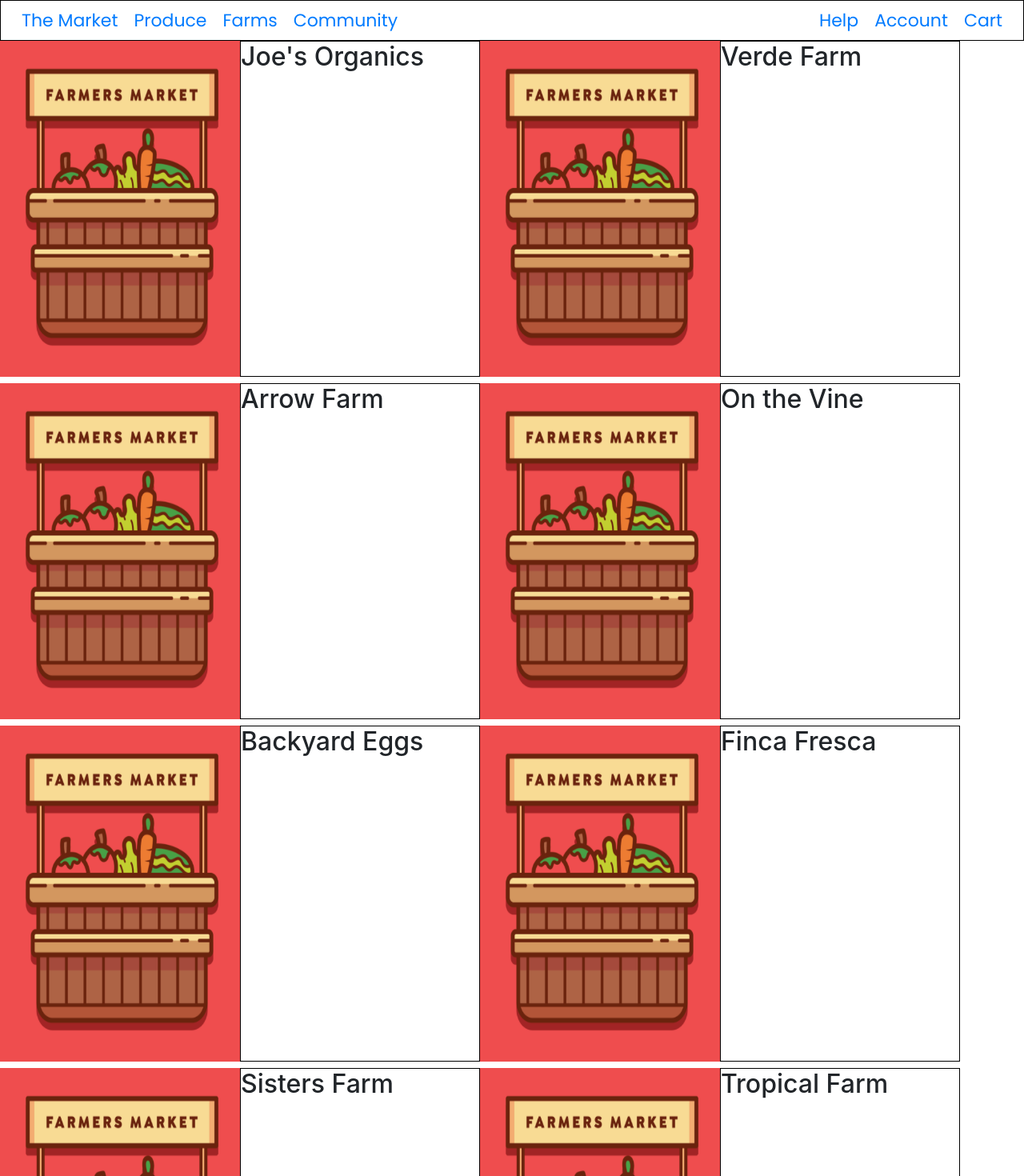
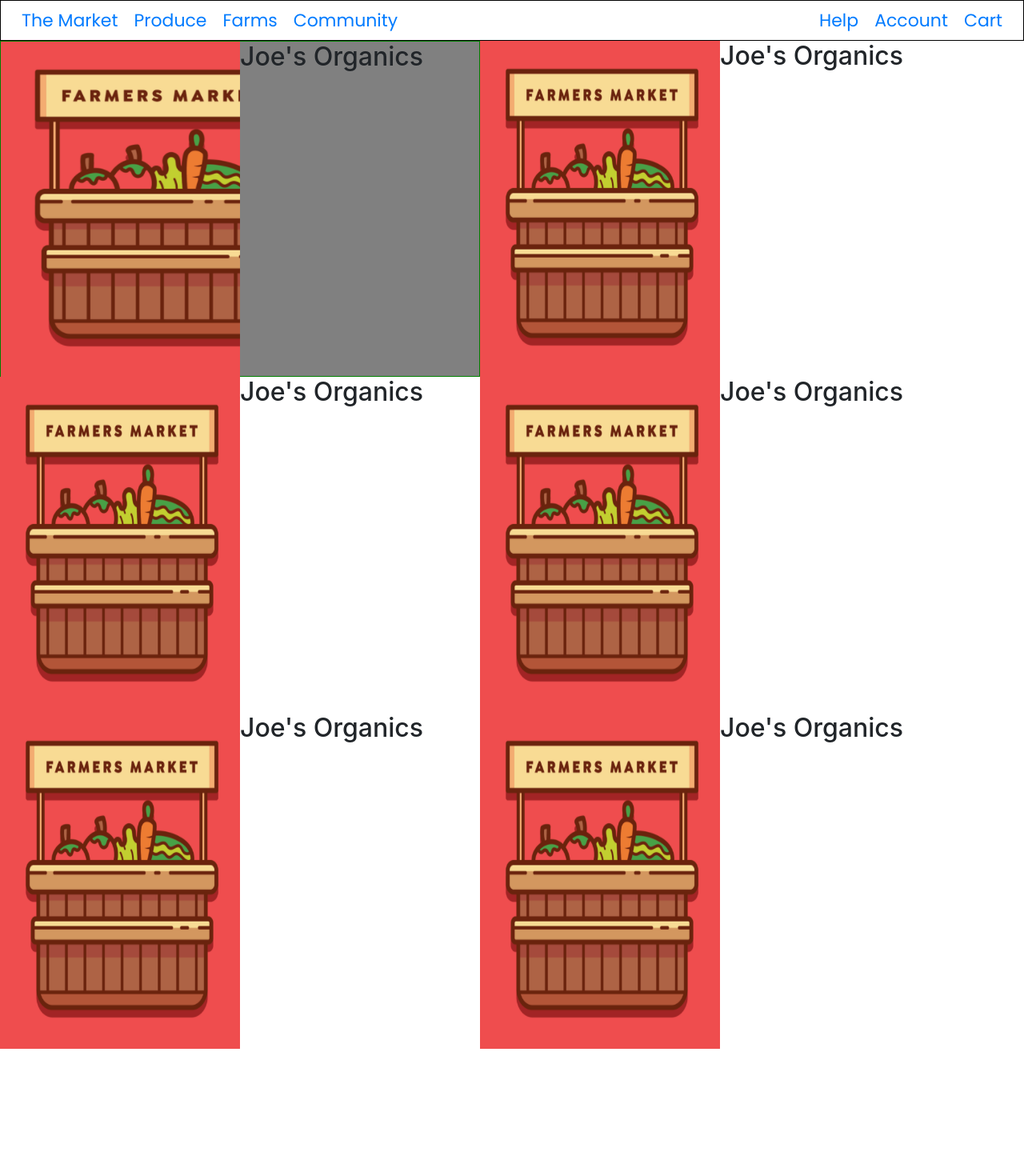
Before and after one commit to wyncode/C37_final_farmers_market, a React (Create React App) app in the folder client/: page /farms in a window 1280 px wide. Shown: the top 1470 px of the page at 80% size. Built offline with nearby package versions, Linux system fonts and the light colour scheme; the HTML template or start-up script is replaced by a standard one.

Commit message:
added css and jsx to farm pg

```diff
--- a/client/src/components/Farms.css
+++ b/client/src/components/Farms.css
@@ -1,28 +1,86 @@
-.grid h2 {
-  width: 300px;
+.grid {
+  display: grid;
+  grid-template-columns: repeat(2, 1fr);
+  grid-template-rows: repeat(4, 1fr);
+  grid-column-gap: 0px;
+  grid-row-gap: 0px;
+  position: relative;
+  max-width: 1200px;
+}
+.grid-item-1 {
+  border: 1px solid green;
+  grid-area: 1 / 1 / 2 / 2;
+  display: flex;
   height: 420px;
-  border: 1px solid black;
 }
 
-div.grid {
+.grid-item-1 .background-image {
+  height: 420px;
+  width: 50%;
+  background-image: url('../assets/images/logo.png');
+  object-fit: contain;
+  background-size: cover;
+  background-repeat: no-repeat;
+}
+
+.grid-item-1 .info {
+  width: 50%;
+  background-color: gray;
+}
+.grid-item-2 {
+  grid-area: 1 / 2 / 2 / 3;
   display: flex;
-  flex-direction: row;
-  flex-wrap: wrap;
-  justify-content: center;
+  height: 420px;
+}
+.grid-item-3 {
+  grid-area: 2 / 1 / 3 / 2;
+  display: flex;
+  height: 420px;
+}
+
+.grid-item-4 {
+  grid-area: 2 / 2 / 3 / 3;
+  display: flex;
+  height: 420px;
+}
+
+.grid-item-5 {
+  grid-area: 3 / 1 / 4 / 2;
+  display: flex;
+  height: 420px;
+}
+
+.grid-item-6 {
+  grid-area: 3 / 2 / 4 / 3;
+  display: flex;
+  height: 420px;
+}
+
+.grid-item-7 {
+  grid-area: 4 / 1 / 5 / 2;
+  display: flex;
+  height: 420px;
+}
+
+.grid-item-8 {
+  grid-area: 4 / 2 / 5 / 3;
+  display: flex;
+  height: 420px;
+}
+
+.expanded {
+  display: flex;
+  position: absolute;
+  width: 100vw;
+  z-index: 100;
+  height: 420px;
   max-width: 1200px;
 }
+.expanded .background-image {
+  width: 50vw;
+}
 
-/* h2 {
-  width: 300px;
-  height: 420px;
-  border: 1px solid black;
-} */
-
-/* @media only screen and (max-width: 1200px) {
-  div.grid {
-    display: flex;
-    flex-direction: row;
-    flex-wrap: wrap;
-    justify-content: center;
-  }
-} */
+.expanded .info {
+  width: 50vw;
+  z-index: 20;
+}
--- a/client/src/components/Farms.jsx
+++ b/client/src/components/Farms.jsx
@@ -1,43 +1,43 @@
-import React from 'react';
+import React, { useState } from 'react';
 import logo from '../assets/images/logo.png';
 import './Farms.css';
 
 const Farms = () => {
+  const [expanded, setExpanded] = useState(false);
+
   //some sort of onClick that will be attached the image,
   // once the user clicks the image, it will change to a different div
   return (
     <div className="grid">
+      <div
+        className={expanded ? 'grid-item-1 expanded' : 'grid-item-1'}
+        onClick={() => setExpanded(!expanded)}
+      >
+        <div className="background-image" />
+        <div className="info">
+          <h2 className="farmdiv">Joe's Organics</h2>
+        </div>
+      </div>
+      <div className="grid-item-2">
         <img src={logo} alt="farmer" width="300" height="420" />
-
         <h2 className="farmdiv">Joe's Organics</h2>
-
+      </div>
+      <div className="grid-item-3">
         <img src={logo} alt="farmer" width="300" height="420" />
-
-      <h2 className="farmdiv">Verde Farm</h2>
-
+        <h2 className="farmdiv">Joe's Organics</h2>
+      </div>
+      <div className="grid-item-4">
         <img src={logo} alt="farmer" width="300" height="420" />
-
-      <h2>Arrow Farm</h2>
-
+        <h2 className="farmdiv">Joe's Organics</h2>
+      </div>
+      <div className="grid-item-5">
         <img src={logo} alt="farmer" width="300" height="420" />
-
-      <h2>On the Vine</h2>
-
+        <h2 className="farmdiv">Joe's Organics</h2>
+      </div>
+      <div className="grid-item-6">
         <img src={logo} alt="farmer" width="300" height="420" />
-
-      <h2>Backyard Eggs</h2>
-
-      <img src={logo} alt="farmer" width="300" height="420" />
-
-      <h2>Finca Fresca</h2>
-
-      <img src={logo} alt="farmer" width="300" height="420" />
-
-      <h2>Sisters Farm</h2>
-
-      <img src={logo} alt="farmer" width="300" height="420" />
-
-      <h2>Tropical Farm</h2>
+        <h2 className="farmdiv">Joe's Organics</h2>
+      </div>
     </div>
   );
 };
```
Lines whose indentation alone changed are shown as unchanged.
